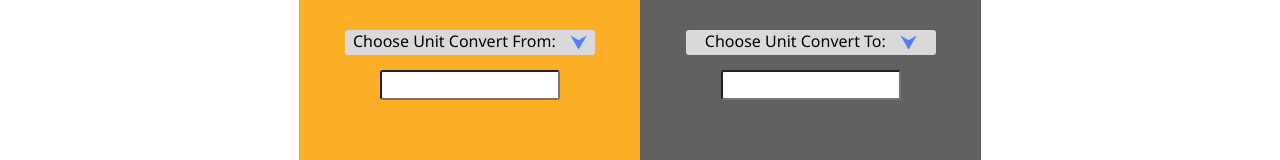
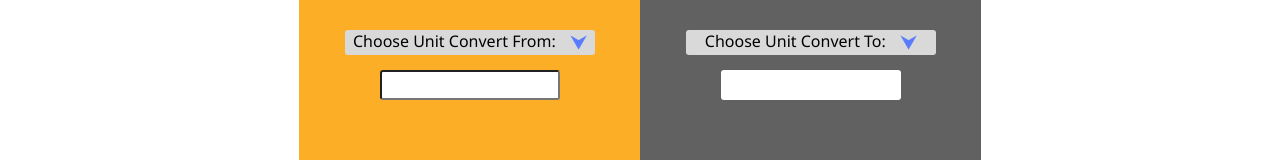
Before and after one commit to tungld160589/metricconversion, a React (Create React App) app: page /AreaConvert in a window 1280 px wide. Shown: the part 323-483 px from the top of the page. Built offline with nearby package versions, Linux system fonts and the light colour scheme.

Commit message:
fix bug react ở ConvertGraph

```diff
--- a/src/components/ConvertGraph.jsx
+++ b/src/components/ConvertGraph.jsx
@@ -191,11 +191,9 @@ const ConvertGraph = (props) => {
                 <Tooltip text={"Please Choose Unit Convert From !"} />
               )}
             </div>
-            <input
-              className="output-right"
-              type="text"
-              value={outputRight}
-            ></input>
+            <div className="output-right" type="text">
+              {outputRight}
+            </div>
           </div>
         </div>
         <div className="convert-change-img">
--- a/src/index.css
+++ b/src/index.css
@@ -530,7 +530,13 @@ a {
 }
 .output-right {
   pointer-events: none;
+  background-color: white;
+  border: 1px #ccc;
+  text-align: center;
+  padding-top: 2px;
+  margin-left: 14%;
 }
+
 .convert-result {
   position: absolute;
   background: #d9d9d9;
```
